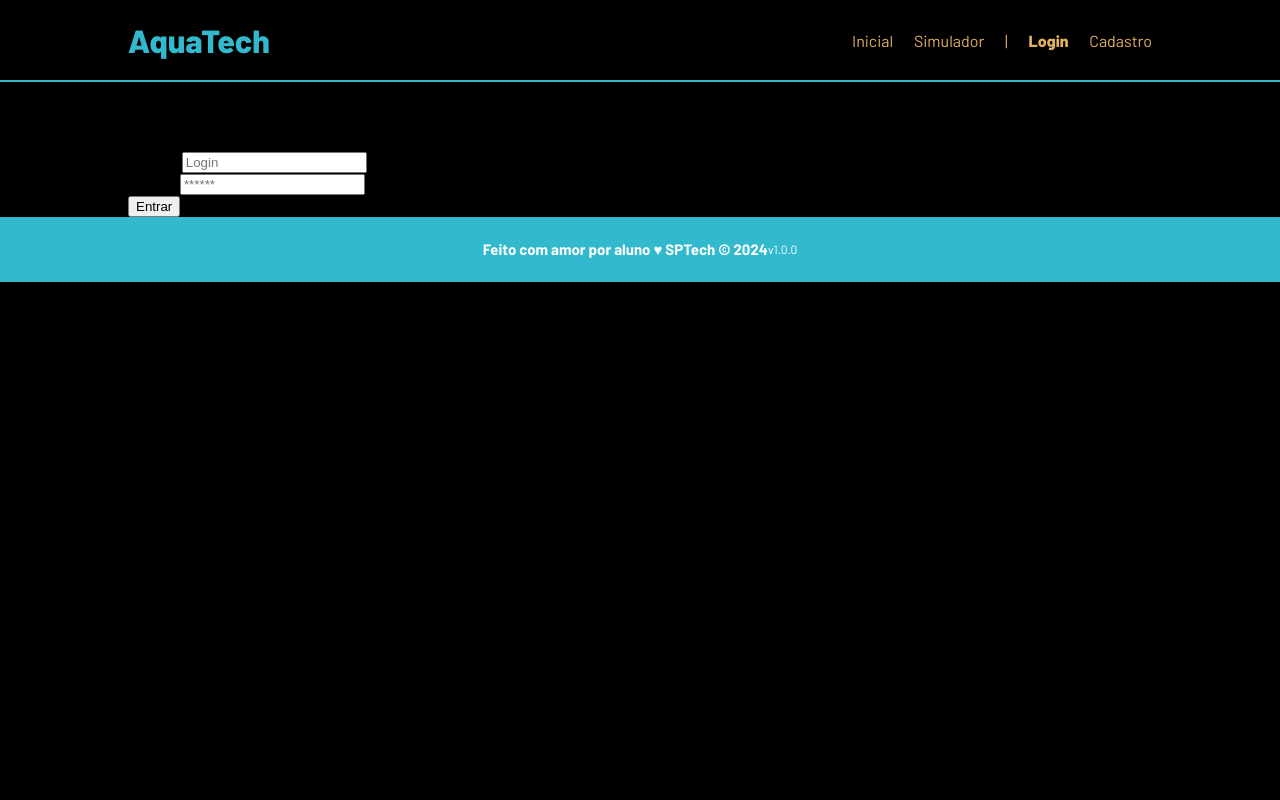
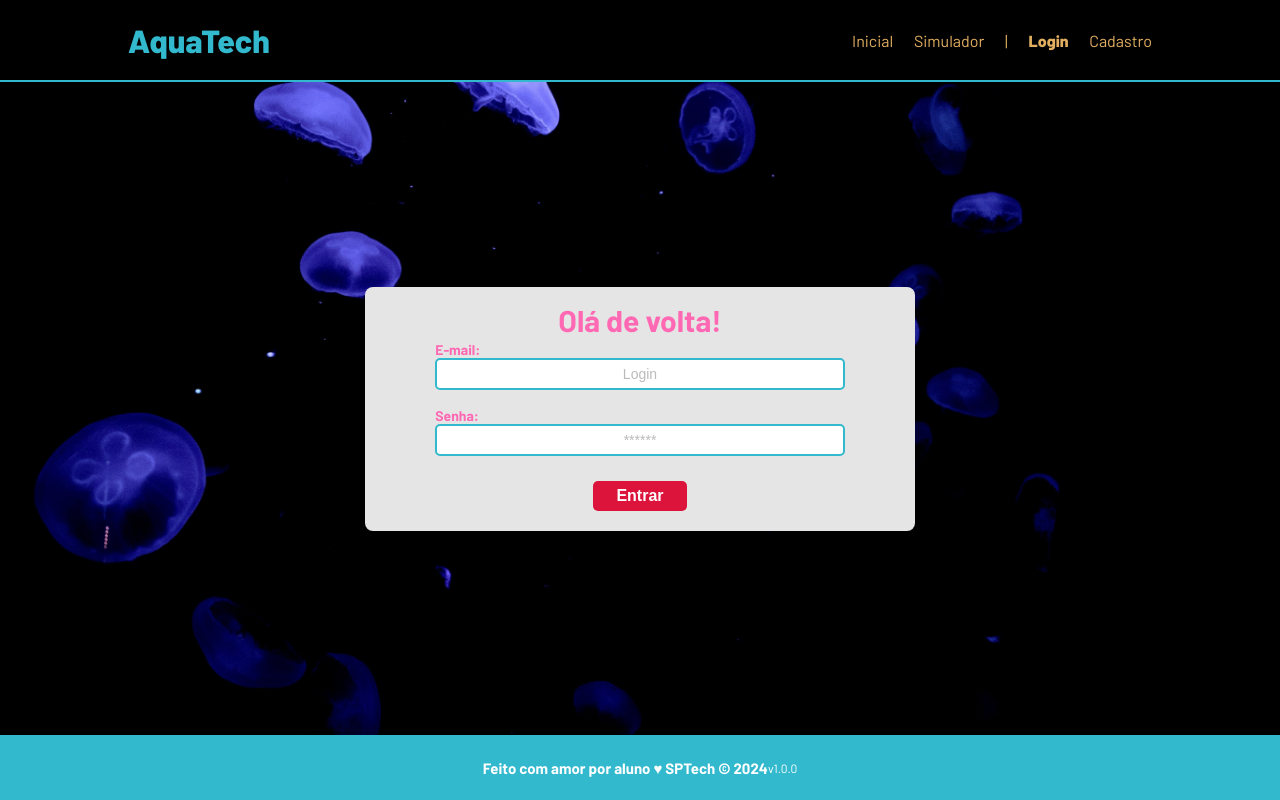
Before and after one commit to Fabricio-Nunes-Ernandes/pagina-aquatech, a plain HTML site: page public/login.html in a window 1280 px wide. Drawn offline with Linux system fonts and the light colour scheme.

Commit message:
Alterações para tela de login e cadastro

```diff
--- a/public/styles/style.css
+++ b/public/styles/style.css
@@ -14,7 +14,7 @@ body {
 :root {
     --tamanho-header: 80px;
     --tamanho-banner: calc(100vh - var(--tamanho-header) - var(--tamanho-footer) - 2px);
-    --tamanho-login:calc(100vh - var(--tamanho-header) - var(--tamanho-footer) - 2px);
+    --tamanho-login: calc(100vh - var(--tamanho-header) - var(--tamanho-footer) - 2px);
     --tamanho-footer: 65px;
 }
 
@@ -129,3 +129,90 @@ body {
 .version {
     font-size: 12px;
 }
+
+.login  {
+    height: var(--tamanho-login);
+    background-image: url(../assets/imgs/bg-jelly-fish-para_outras_pags.png);
+    background-size: cover;
+    display: flex;
+    justify-content: center;
+    align-items: center;
+
+}
+
+.card-login {
+    padding: 30px;
+    text-align: center;
+}
+
+.card {
+    background-color: #e5e5e5;
+    border-radius: 8px;
+    color: hotpink;
+    width: 40%;
+    margin: auto;
+    padding: 10px 70px;
+}
+
+.formulario {
+    display: flex;
+    flex-direction: column;
+    text-align: start;
+    justify-content: center;
+    align-items: center;
+    border-color: #32b9cd;
+}
+
+.botao{
+   color: white;
+   background-color: crimson;
+   border: none;
+   border-radius: 5px;
+   width: 23%;
+   height: 30px;
+   padding: 10px;
+   font-size: 16px;
+   font-weight: 600;
+   cursor: pointer;
+   display: flex;
+   justify-content: center;
+   align-items: center;
+   margin-bottom: 10px;
+   margin-top: 10px;
+  }
+
+.formulario .campo {
+    margin-bottom: 15px;
+    width: 100%;
+
+}
+
+.formulario span {
+    font-size: 14px;
+    font-weight: 700;
+}
+
+input {
+    width: 100%;
+    padding: 10px;
+    padding-top: 2px;
+    font-size: 14px;
+    font-weight: 500;
+    border: 2px solid #32b9cd;
+    border-radius: 5px;
+    box-sizing: border-box;
+}
+
+input::placeholder {
+    color: #bbb;
+    position: absolute; top: 50%; left: 50%; transform: translate(-50%, -50%);
+}
+
+.login h2{
+    font-size: 30px;
+    margin-bottom: 1px;
+    margin-top: 5px;
+    display: flex;
+    justify-content: center;
+    align-items: center;
+}
```
